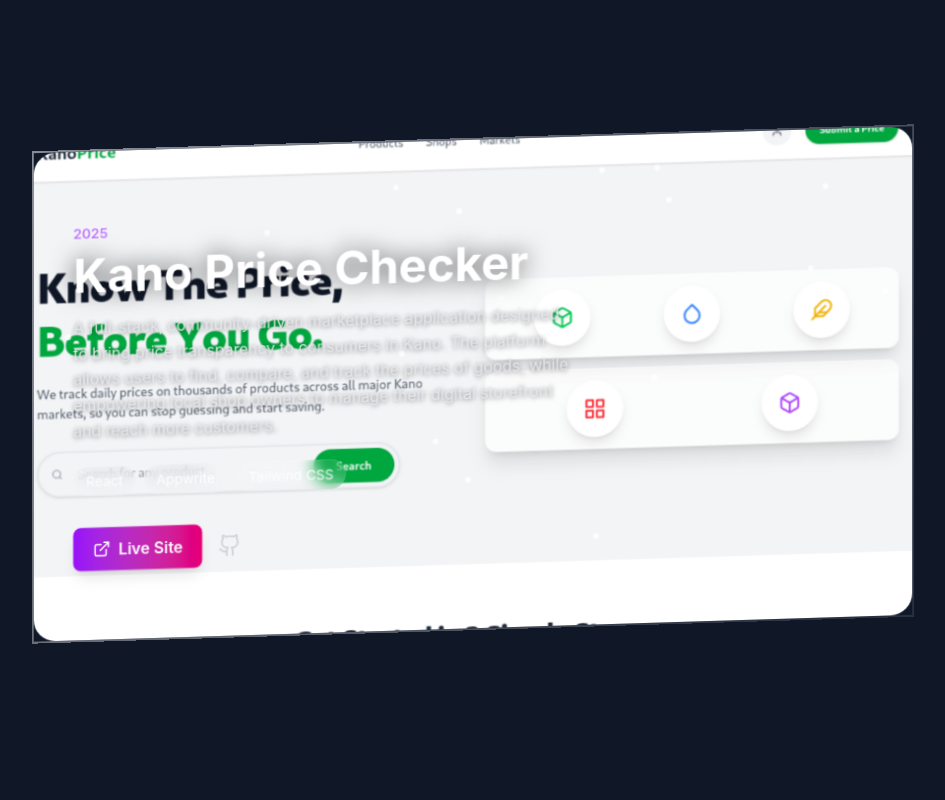
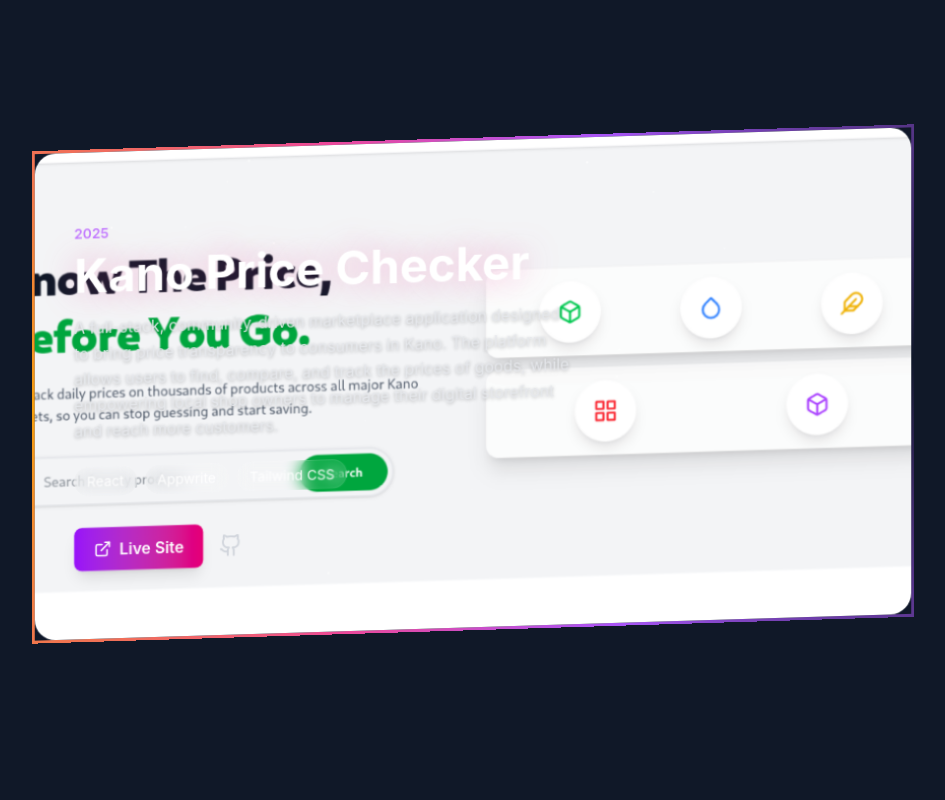
Before and after one commit to iredox10/my-portfolio, a React (Vite) app: page / in a window 1280 px wide. Shown: the part 1800-2600 px from the top of the page, without its empty margins (167-1112 px from the left). Built offline with nearby package versions, Linux system fonts and the light colour scheme.

Commit message:
final project section redesign

```diff
--- a/src/components/ProjectCard.jsx
+++ b/src/components/ProjectCard.jsx
@@ -3,17 +3,19 @@ import React, { useRef } from 'react';
 import { motion, useTransform, useMotionValue, useSpring, useTime } from 'framer-motion';
 import { Github, ExternalLink } from 'lucide-react';
 
-const Particle = ({ mouseX, mouseY, boundary, intensity = 30 }) => {
+const Particle = ({ mouseX, mouseY, boundary, intensity, size }) => {
   const particleX = useSpring(useTransform(mouseX, [0, boundary.width], [-intensity, intensity]), { stiffness: 400, damping: 50 });
   const particleY = useSpring(useTransform(mouseY, [0, boundary.height], [-intensity, intensity]), { stiffness: 400, damping: 50 });
   const time = useTime();
-  const slowDriftX = useTransform(time, [0, 10000], [0, 10], { clamp: false });
-  const slowDriftY = useTransform(time, [0, 10000], [0, -10], { clamp: false });
+  const slowDriftX = useTransform(time, [0, 10000], [0, Math.random() * 20 - 10], { clamp: false });
+  const slowDriftY = useTransform(time, [0, 10000], [0, Math.random() * 20 - 10], { clamp: false });
 
   return (
     <motion.div
-      className="absolute w-1.5 h-1.5 bg-white/80 rounded-full"
+      className="absolute bg-white/90 rounded-full"
       style={{
+        width: size,
+        height: size,
         x: useSpring(particleX),
         y: useSpring(particleY),
         top: `${Math.random() * 100}%`,
@@ -30,11 +32,11 @@ const ProjectCard = ({ project, i, progress, range, targetScale }) => {
 
   const scale = useTransform(progress, range, [1, targetScale]);
   const imageScroll = useTransform(progress, range, [0, 100]);
-  const backgroundY = useSpring(useTransform(imageScroll, [0, 100], ['0%', '-20%']), { stiffness: 400, damping: 90 });
+  const backgroundY = useSpring(useTransform(imageScroll, [0, 100], ['0%', '-25%']), { stiffness: 400, damping: 90 });
 
   const mouseX = useMotionValue(0);
   const mouseY = useMotionValue(0);
-  const boundary = { width: 800, height: 500 }; // Approx card dimensions
+  const boundary = { width: 800, height: 500 };
 
   const handleMouseMove = (e) => {
     if (e.nativeEvent.pointerType === "touch") return;
@@ -58,7 +60,7 @@ const ProjectCard = ({ project, i, progress, range, targetScale }) => {
     animate: {
       opacity: 1,
       y: 0,
-      transition: { duration: 0.5, staggerChildren: 0.1, delayChildren: 0.3 }
+      transition: { duration: 0.6, staggerChildren: 0.1, delayChildren: 0.3 }
     }
   };
 
@@ -71,35 +73,41 @@ const ProjectCard = ({ project, i, progress, range, targetScale }) => {
             initial-value: 0deg;
             inherits: false;
           }
-          .animated-border {
-            border: 2px solid;
-            border-image: conic-gradient(from var(--angle), rgba(255,255,255,0.1), rgba(255,255,255,0.5), rgba(255,255,255,0.1)) 1;
-            animation: rotate 6s linear infinite;
+          .supernova-border {
+            border: 3px solid;
+            border-image: conic-gradient(from var(--angle), transparent, #a855f7, #ec4899, #f59e0b, #ec4899, #a855f7, transparent) 1;
+            animation: rotate 8s linear infinite;
           }
           @keyframes rotate {
             to { --angle: 360deg; }
+          }
+          .pulsing-text {
+            animation: pulse-glow 4s ease-in-out infinite;
+          }
+          @keyframes pulse-glow {
+            0%, 100% { text-shadow: 0 0 20px rgba(192, 132, 252, 0.4); }
+            50% { text-shadow: 0 0 35px rgba(236, 72, 153, 0.4); }
           }
         `}
       </style>
       <motion.div
         ref={cardRef}
-        className="relative w-[90%] max-w-4xl h-[70vh] max-h-[500px] rounded-3xl overflow-hidden animated-border"
+        className="relative w-[90%] max-w-4xl h-[70vh] max-h-[500px] rounded-3xl overflow-hidden supernova-border"
         style={{
           scale,
           top: `calc(-5vh + ${i * 25}px)`,
           rotateX,
           rotateY,
           transformStyle: 'preserve-3d',
-          background: 'rgba(15, 23, 42, 0.7)' // slate-900 with transparency
+          background: 'rgba(15, 23, 42, 0.85)'
         }}
         onMouseMove={handleMouseMove}
         onMouseLeave={handleMouseLeave}
         onTouchStart={(e) => e.nativeEvent.pointerType === "touch" && handleMouseLeave()}
       >
-        <div className="absolute inset-0" style={{ transform: 'translateZ(-50px)', transformStyle: 'preserve-3d' }}>
-          {/* Parallax Background Image */}
+        <div className="absolute inset-0" style={{ transform: 'translateZ(-100px)', transformStyle: 'preserve-3d' }}>
           <motion.div
-            className="absolute inset-[-5%] w-[110%] h-[110%]"
+            className="absolute inset-[-10%] w-[120%] h-[120%]"
             style={{
               backgroundImage: `url(${project.imageUrl})`,
               backgroundSize: 'cover',
@@ -107,25 +115,22 @@ const ProjectCard = ({ project, i, progress, range, targetScale }) => {
               y: backgroundY
             }}
           />
-          {/* Particle System */}
           <div className="absolute inset-0 hidden md:block">
-            {Array.from({ length: 20 }).map((_, idx) => <Particle key={idx} mouseX={mouseX} mouseY={mouseY} boundary={boundary} />)}
+            {Array.from({ length: 30 }).map((_, idx) => <Particle key={idx} mouseX={mouseX} mouseY={mouseY} boundary={boundary} intensity={(idx % 3 + 1) * 20} size={(idx % 2 + 1) * 0.75 + 0.5} />)}
           </div>
         </div>
 
-        {/* Interactive Aurora Glow */}
         <motion.div
           className="absolute inset-0 pointer-events-none"
           style={{
             background: useTransform(
               [mouseX, mouseY],
-              ([x, y]) => (x > 0 && y > 0 ? `radial-gradient(600px at ${x}px ${y}px, rgba(168, 85, 247, 0.15), transparent 60%), radial-gradient(400px at ${x}px ${y}px, rgba(236, 72, 153, 0.15), transparent 70%)` : 'transparent')
+              ([x, y]) => (x > 0 && y > 0 ? `radial-gradient(800px at ${x}px ${y}px, rgba(168, 85, 247, 0.1), transparent 70%), radial-gradient(600px at ${x}px ${y}px, rgba(236, 72, 153, 0.1), transparent 70%)` : 'transparent')
             ),
           }}
         />
 
-        {/* Content Panel */}
-        <div className="relative w-full h-full p-6 md:p-10 flex flex-col justify-center" style={{ transform: 'translateZ(20px)' }}>
+        <div className="relative w-full h-full p-6 md:p-10 flex flex-col justify-center" style={{ transform: 'translateZ(50px)' }}>
           <motion.div
             className="w-full md:max-w-lg"
             variants={contentVariants}
@@ -134,15 +139,15 @@ const ProjectCard = ({ project, i, progress, range, targetScale }) => {
             viewport={{ once: true }}
           >
             <motion.span variants={contentVariants} className="text-sm font-semibold text-purple-400">{project.year}</motion.span>
-            <motion.h3 variants={contentVariants} className="text-3xl md:text-4xl lg:text-5xl font-bold text-white mt-2" style={{ textShadow: '0 0 25px rgba(0,0,0,0.7)' }}>{project.title}</motion.h3>
-            <motion.p variants={contentVariants} className="text-gray-200 mt-4 text-base leading-relaxed" style={{ textShadow: '0 1px 5px rgba(0,0,0,0.5)' }}>{project.description}</motion.p>
+            <motion.h3 variants={contentVariants} className="text-3xl md:text-4xl lg:text-5xl font-bold text-white mt-2 pulsing-text">{project.title}</motion.h3>
+            <motion.p variants={contentVariants} className="text-gray-200 mt-4 text-base leading-relaxed" style={{ textShadow: '0 1px 4px rgba(0,0,0,0.3)' }}>{project.description}</motion.p>
             <motion.div variants={contentVariants} className="flex flex-wrap gap-2 mt-6">
               {project.tags.map(tag => (
-                <motion.span key={tag} className="px-3 py-1 text-xs md:text-sm bg-white/5 text-white rounded-full backdrop-blur-sm border border-white/10" whileHover={{ scale: 1.1, background: 'rgba(255,255,255,0.1)' }}>{tag}</motion.span>
+                <motion.span key={tag} className="px-3 py-1 text-xs md:text-sm bg-white/5 text-white rounded-full backdrop-blur-sm border border-white/10" whileHover={{ scale: 1.1, y: -2, background: 'rgba(255,255,255,0.1)', boxShadow: '0 0 10px rgba(255,255,255,0.1)' }}>{tag}</motion.span>
               ))}
             </motion.div>
             <motion.div variants={contentVariants} className="flex items-center gap-4 mt-8">
-              <motion.a href={project.liveUrl} target="_blank" rel="noopener noreferrer" className="flex items-center gap-2 px-4 py-2 md:px-5 md:py-2.5 bg-gradient-to-r from-purple-600 to-pink-600 text-white font-semibold rounded-lg shadow-lg hover:shadow-purple-500/30 transition-all duration-300 text-sm md:text-base" whileHover={{ scale: 1.05, y: -3, boxShadow: '0px 10px 20px rgba(0,0,0,0.25)' }} whileTap={{ scale: 0.95 }}>
+              <motion.a href={project.liveUrl} target="_blank" rel="noopener noreferrer" className="flex items-center gap-2 px-4 py-2 md:px-5 md:py-2.5 bg-gradient-to-r from-purple-600 to-pink-600 text-white font-semibold rounded-lg shadow-lg hover:shadow-purple-500/40 transition-all duration-300 text-sm md:text-base" whileHover={{ scale: 1.05, y: -3, boxShadow: '0px 10px 20px rgba(0,0,0,0.3)' }} whileTap={{ scale: 0.95 }}>
                 <ExternalLink size={18} /> Live Site
               </motion.a>
               <motion.a href={project.githubUrl} target="_blank" rel="noopener noreferrer" className="flex items-center gap-2 text-gray-300 hover:text-white transition-colors duration-300" whileHover={{ scale: 1.05, y: -3 }} whileTap={{ scale: 0.95 }}>
```
